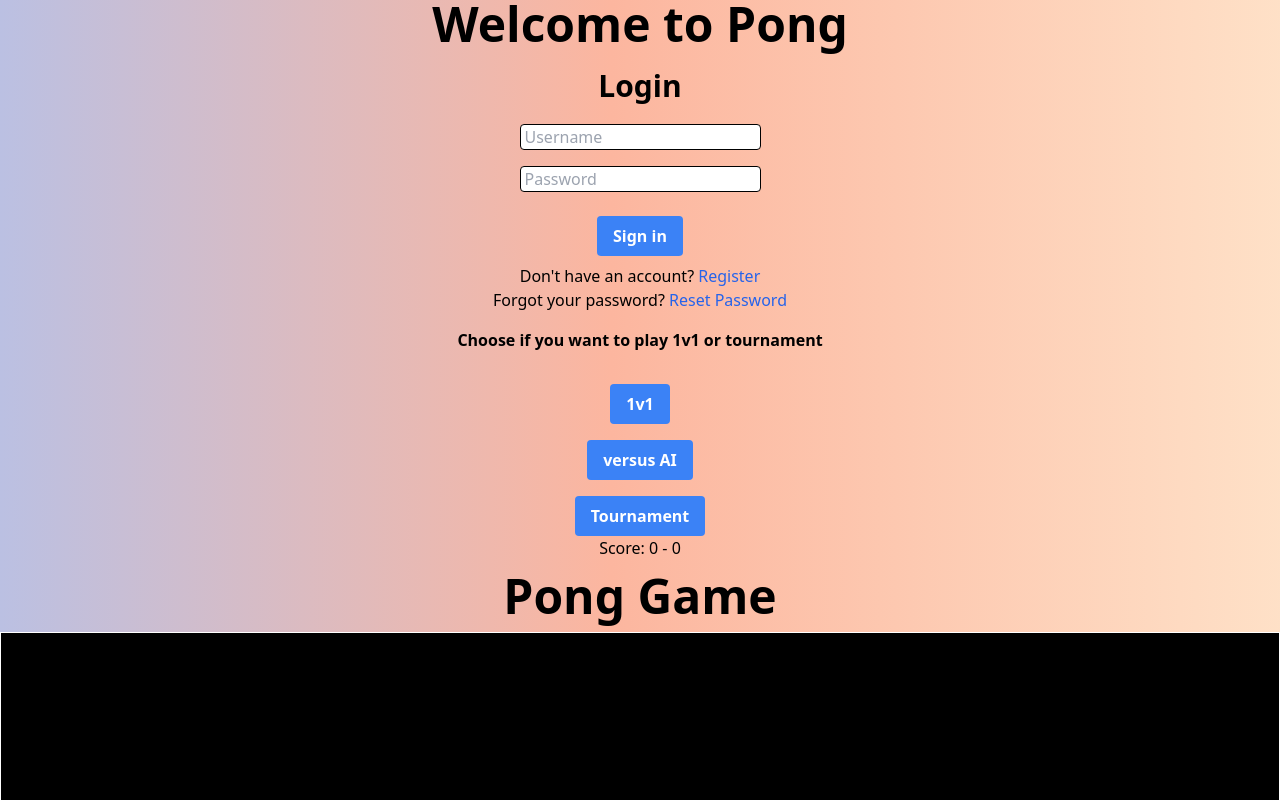
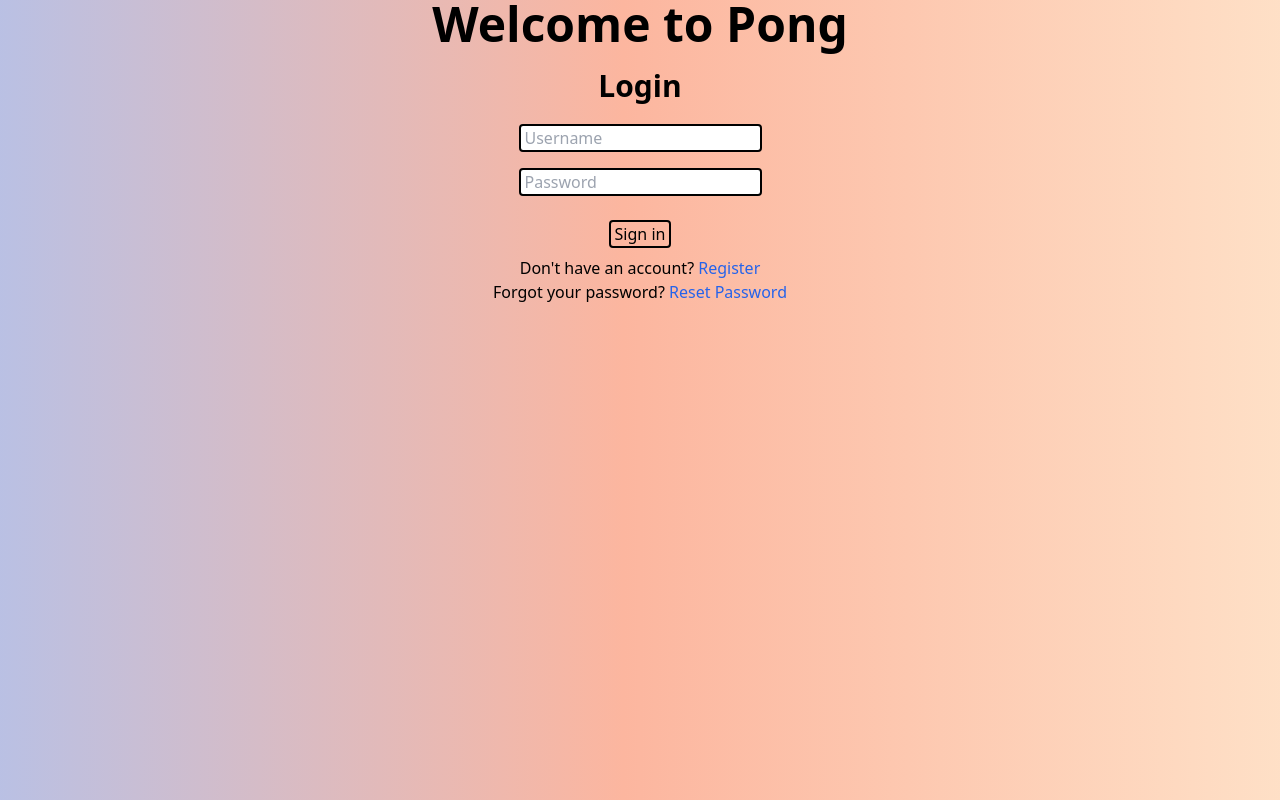
Before and after one commit to tcampbel22/transcendence, a React (Vite) app in the folder frontend/: page / in a window 1280 px wide. Shown: the top 800 px of the page. Built offline with nearby package versions, Linux system fonts and the light colour scheme.

Commit message:
additions to the login page

```diff
--- a/frontend/src/App.tsx
+++ b/frontend/src/App.tsx
@@ -17,9 +17,10 @@ const App: React.FC = () => {
       <div className="min-h-screen text-center bg-gradient-moving bg-[length:200%_200%] animate-bg-pan">
         <h1 className="font-bold text-5xl">Welcome to Pong</h1>
         <Login />
-        <Button buttons={buttons}/>
-        <h2>Score: {leftScore} - {rightScore}</h2>
-        <Pong setLeftScore={setLeftScore} setRightScore={setRightScore} />
+        {/* need to move these some where else, could use navigate(); after a succesfull login */}
+        {/* <Button buttons={buttons}/> */}
+        {/* <h2>Score: {leftScore} - {rightScore}</h2> */}
+        {/* <Pong setLeftScore={setLeftScore} setRightScore={setRightScore} /> */}
       </div>} />
         <Route path="/register" element={<Register />} />
       </Routes>
--- a/frontend/src/components/Login.tsx
+++ b/frontend/src/components/Login.tsx
@@ -5,9 +5,9 @@ const Login = () => {
 	<div>
 	  <h1 className='font-bold text-3xl m-5'>Login</h1>
 	  <form className="flex flex-col items-center gap-4">
-		<input type="text" placeholder="Username" className='border border-black px-1 rounded w-auto focus:outline-none'/>
-		<input type="text" placeholder="Password" className='border border-black px-1 rounded w-auto focus:outline-none'/>
-		<button type="submit" className='font-semi m-2 bg-blue-500 hover:bg-blue-700 text-white font-bold py-2 px-4 rounded w-auto'>Sign in</button>
+		<input type="text" placeholder="Username" className='border-2 border-black px-1 rounded w-auto focus:outline-none'/>
+		<input type="text" placeholder="Password" className='border-2 border-black px-1 rounded w-auto focus:outline-none'/>
+		<button type="submit" className='border-2 border-black rounded px-1 hover:shadow-lg m-2'>Sign in</button>
 	  </form>
 	  <p>Don't have an account? <Link to="/register" className="text-blue-600 hover:underline">Register</Link></p>
 	  <p>Forgot your password? <Link to="/restore_password" className="text-blue-600 hover:underline">Reset Password</Link></p>
--- a/frontend/tailwind.config.js
+++ b/frontend/tailwind.config.js
@@ -14,7 +14,7 @@ module.exports = {
 		},
 		animation: {
 		  'bg-pan': 'bg-pan 20s ease infinite',
-		  'slide-in': 'slideIn 0.7s ease-out forwards',
+		  'slide-in': 'slideIn 0.6s ease-out forwards',
 		  'fade-in': 'fadeIn 1s ease-in forwards',
 		},
 		keyframes: {
```
